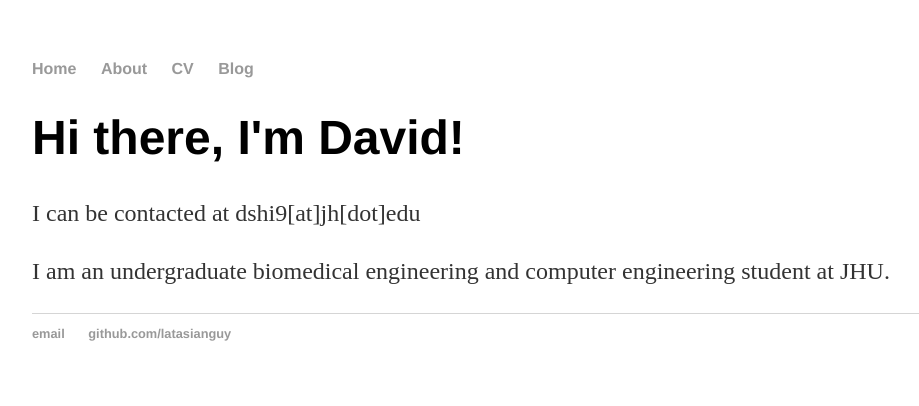
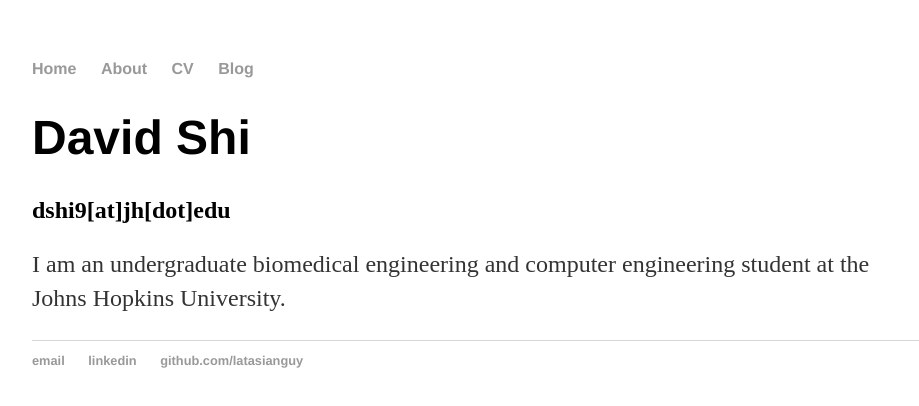
Before and after one commit to latasianguy/latasianguy.github.io, a plain HTML site: page index.html in a window 1280 px wide. Shown: the whole page, without its empty margins (160-1079 px from the left). Drawn offline with Linux system fonts and the light colour scheme; files that its build step writes are made by us from their sources.

Commit message:
Update index.html

```diff
--- a/index.html
+++ b/index.html
@@ -16,16 +16,17 @@
 		</nav>
 		<div class="container">
     		<div class="blurb">
-        		<h1>Hi there, I'm David!</h1>
-				<p>I can be contacted at dshi9[at]jh[dot]edu</p>
-			<p>I am an undergraduate biomedical engineering and computer engineering student at JHU.</p>
+        		<h1>David Shi</h1>
+			<h2>dshi9[at]jh[dot]edu</h2>
+				<p>I am an undergraduate biomedical engineering and computer engineering student at the Johns Hopkins University. </p>
     		</div><!-- /.blurb -->
 		</div><!-- /.container -->
 		<footer>
     		<ul>
         		<li><a href="mailto:dshi9@jh.edu">email</a></li>
+			<li><a href="https://www.linkedin.com/in/david-shi9/">linkedin</a></li>
         		<li><a href="https://github.com/latasianguy">github.com/latasianguy</a></li>
-			</ul>
+		</ul>
 		</footer>
 	</body>
 </html>
```
